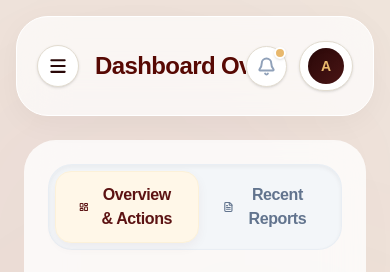
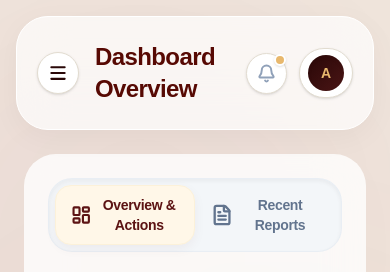
Before and after one commit to kaixwayvan/balik-system, a React (Vite) app in the folder balik-app/: page /admin in a window 390 px wide. Shown: the top 272 px of the page. Built offline with nearby package versions, Linux system fonts and the light colour scheme; no server answers; what @azure/msal-react would draw is missing.

Commit message:
changes on size icons (adm home) and header (remove truncate)

```diff
--- a/balik-app/src/pages/admin-dashboard/AdminDashboardHome.jsx
+++ b/balik-app/src/pages/admin-dashboard/AdminDashboardHome.jsx
@@ -19,15 +19,15 @@ export default function AdminDashboardHome() {
 
   return (
     <div className="flex flex-col h-full bg-white/80 backdrop-blur-xl p-6 rounded-[2rem] space-y-6 overflow-y-auto custom-scrollbar select-none">
-
       {/* Animated Slider Toggle Container */}
       <div className="flex justify-center sm:justify-start shrink-0">
         <div className="relative flex items-center bg-slate-100/80 p-1.5 rounded-3xl w-full sm:w-auto shadow-inner border border-slate-200/60">
-
           <button
             onClick={() => setActiveTab("overview")}
-            className={`cursor-pointer relative flex-1 sm:flex-none flex items-center justify-center gap-2.5 px-6 py-3 rounded-2xl text-md font-bold transition-colors duration-300 z-10 ${
-              activeTab === "overview" ? "text-[#5C1313]" : "text-slate-500 hover:text-slate-800"
+            className={`cursor-pointer relative flex-1 sm:flex-none flex items-center justify-center gap-2 sm:gap-2.5 px-4 py-2.5 sm:px-6 sm:py-3 rounded-2xl text-sm sm:text-base font-bold transition-colors duration-300 z-10 ${
+              activeTab === "overview"
+                ? "text-[#5C1313]"
+                : "text-slate-500 hover:text-slate-800"
             }`}
           >
             {activeTab === "overview" && (
@@ -37,14 +37,21 @@ export default function AdminDashboardHome() {
                 transition={{ type: "spring", stiffness: 380, damping: 28 }}
               />
             )}
-            <LayoutDashboard size={18} className="relative z-10" strokeWidth={2.5} />
-            <span className="relative z-10 tracking-tight">Overview & Actions</span>
+            <LayoutDashboard
+              className="relative z-10 w-8 h-8 sm:w-[18px] sm:h-[18px]"
+              strokeWidth={2.5}
+            />
+            <span className="relative z-10 tracking-tight">
+              Overview & Actions
+            </span>
           </button>
 
           <button
             onClick={() => setActiveTab("reports")}
-            className={`cursor-pointer relative flex-1 sm:flex-none flex items-center justify-center gap-2.5 px-6 py-3 rounded-2xl text-md font-bold transition-colors duration-300 z-10 ${
-              activeTab === "reports" ? "text-[#5C1313]" : "text-slate-500 hover:text-slate-800"
+            className={`cursor-pointer relative flex-1 sm:flex-none flex items-center justify-center gap-2 sm:gap-2.5 px-4 py-2.5 sm:px-6 sm:py-3 rounded-2xl text-sm sm:text-base font-bold transition-colors duration-300 z-10 ${
+              activeTab === "reports"
+                ? "text-[#5C1313]"
+                : "text-slate-500 hover:text-slate-800"
             }`}
           >
             {activeTab === "reports" && (
@@ -54,7 +61,10 @@ export default function AdminDashboardHome() {
                 transition={{ type: "spring", stiffness: 380, damping: 28 }}
               />
             )}
-            <FileText size={18} className="relative z-10" strokeWidth={2.5} />
+            <FileText
+              className="relative z-10 w-7 h-7 sm:w-[18px] sm:h-[18px]"
+              strokeWidth={2.5}
+            />
             <span className="relative z-10 tracking-tight">Recent Reports</span>
           </button>
         </div>
--- a/balik-app/src/shared/components/admin-dashboard/AdminDashboardHeader.jsx
+++ b/balik-app/src/shared/components/admin-dashboard/AdminDashboardHeader.jsx
@@ -56,7 +56,7 @@ export default function AdminDashboardHeader({ onMenuClick }) {
         </button>
 
         <div className="min-w-0 flex flex-col justify-center lg:pl-2 pl-0">
-          <h1 className="text-2xl sm:text-3xl font-black text-[#570903] tracking-tight truncate flex items-center gap-2.5">
+          <h1 className="text-2xl sm:text-3xl font-black text-[#570903] tracking-tight flex items-center gap-2.5">
             {title}
           </h1>
           <p className="hidden sm:block text-md font-semibold text-slate-500 truncate mt-0.5">
```
